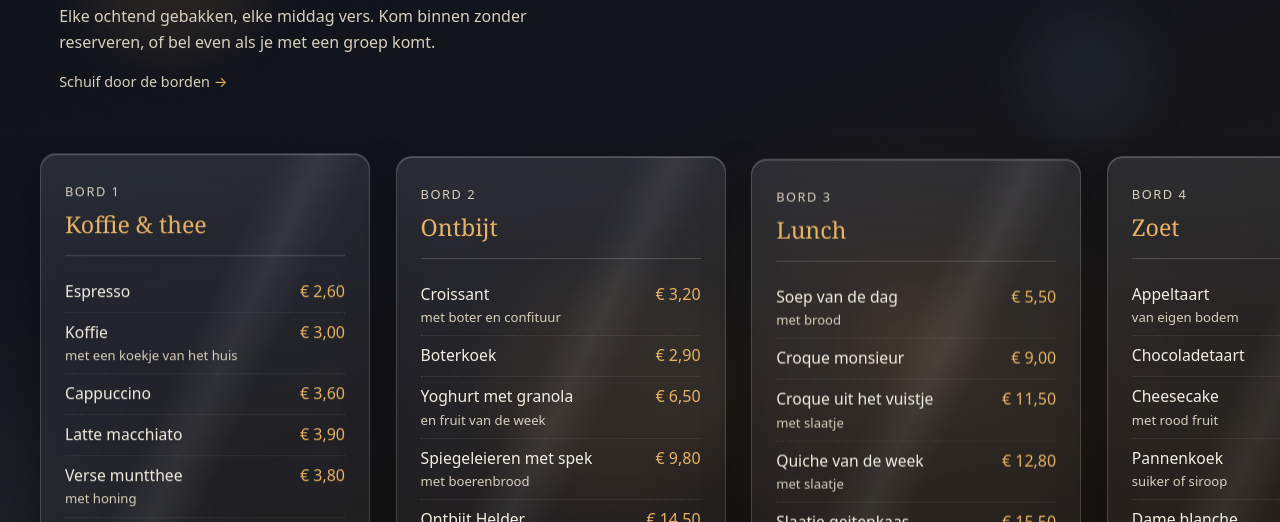
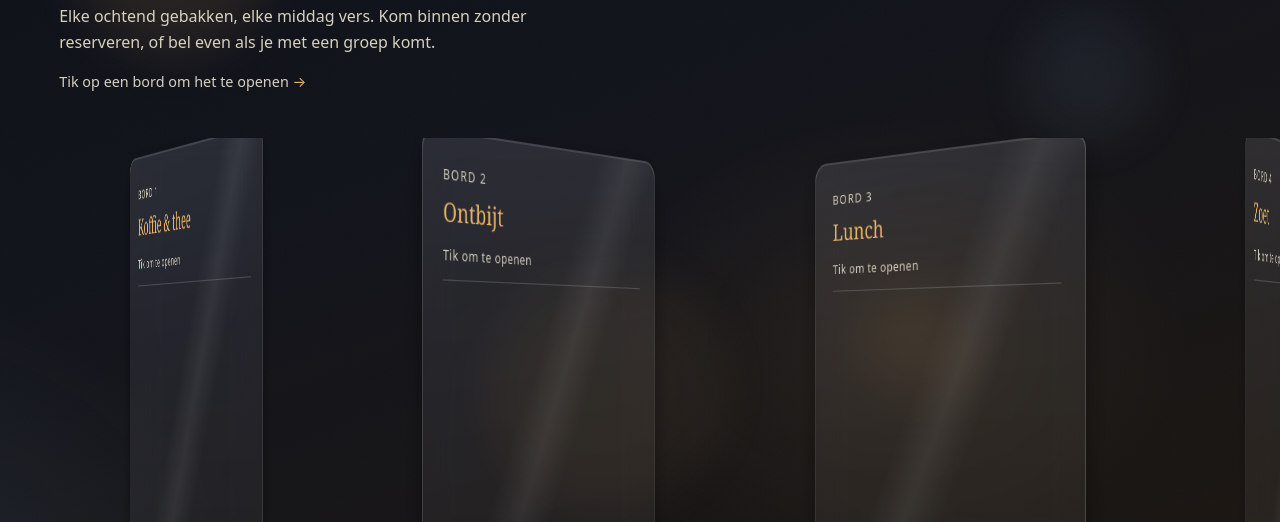
Before and after one commit to timmersdavy/demo-glasmenu, a plain HTML site: page index.html in a window 1280 px wide. Shown: the part 262-784 px from the top of the page. Drawn offline with Linux system fonts and the light colour scheme.

Commit message:
Glasmenu v2: borden kantelen open bij tik, menu licht pas op als het glas vlak staat
Co-Authored-By: Claude Sonnet 5.5 <noreply@anthropic.com>
Claude-Session: https://claude.ai/code/session_01DBLhUSRkYvxNXSd8zxpEwr

```diff
--- a/assets/menu.js
+++ b/assets/menu.js
@@ -1,11 +1,34 @@
-// Panelen rustig laten binnenschuiven. Zonder JS staat alles gewoon zichtbaar.
+// Borden blijven dicht tot je erop tikt of klikt. Zonder JS staat alles gewoon open en leesbaar.
 (function(){
   if (matchMedia('(prefers-reduced-motion: reduce)').matches) return;
   document.body.classList.add('js');
-  var zien = new IntersectionObserver(function(entries){
-    entries.forEach(function(e){
-      if (e.isIntersecting){ e.target.classList.add('in'); zien.unobserve(e.target); }
+
+  function open(paneel){
+    if (paneel.classList.contains('in')) return;
+    paneel.classList.add('in');
+    paneel.setAttribute('aria-expanded', 'true');
+  }
+
+  document.querySelectorAll('.paneel').forEach(function(paneel){
+    // Het praktische bord (uren, belknop) staat altijd open.
+    if (paneel.id === 'praktisch'){ paneel.classList.add('in'); return; }
+    paneel.setAttribute('role', 'button');
+    paneel.setAttribute('tabindex', '0');
+    paneel.setAttribute('aria-expanded', 'false');
+    paneel.addEventListener('click', function(){ open(paneel); });
+    paneel.addEventListener('keydown', function(e){
+      if (e.key === 'Enter' || e.key === ' '){
+        e.preventDefault();
+        open(paneel);
+      }
     });
-  }, {threshold:.25});
-  document.querySelectorAll('.paneel').forEach(function(p){ zien.observe(p); });
+  });
+
+  // Een link in het menu (bv. Koffie bovenaan) opent het bord waar je naartoe springt.
+  document.querySelectorAll('nav a').forEach(function(a){
+    a.addEventListener('click', function(){
+      var doel = document.querySelector(a.getAttribute('href'));
+      if (doel && doel.classList.contains('paneel')) open(doel);
+    });
+  });
 })();
--- a/assets/stijl.css
+++ b/assets/stijl.css
@@ -124,24 +124,39 @@ nav a:hover{color:var(--inkt);background:rgba(255,255,255,.07)}
 }
 .knop:hover{filter:brightness(1.07)}
 
-/* zacht zweven, per paneel ander ritme */
+/* ===== het glas beweegt ===== */
+/* Rail krijgt diepte: de borden staan schuin, als ruiten in een rij. */
+.rail{perspective:1500px;perspective-origin:50% 35%}
+.paneel{transform-style:preserve-3d}
 @media (prefers-reduced-motion:no-preference){
+  /* zacht zweven via 'translate', zodat transform vrij blijft voor het kantelen */
   .paneel{animation:zweef 9s ease-in-out infinite}
   .paneel:nth-child(2n){animation-duration:11s;animation-delay:-3s}
   .paneel:nth-child(3n){animation-duration:13s;animation-delay:-6s}
-  @keyframes zweef{0%,100%{transform:translateY(0)}50%{transform:translateY(-7px)}}
-  /* binnenschuiven bij scroll (enkel met JS actief). Geen opacity op het paneel
-     zelf: dat geeft renderglitches in combinatie met backdrop-filter. */
-  .js .paneel{translate:0 30px;transition:translate .7s ease}
-  .js .paneel.in{translate:0 0}
-  .js .item{opacity:0;transition:opacity .5s ease}
-  .js .paneel.in .item{opacity:1}
-  .js .paneel.in .item:nth-child(2){transition-delay:.08s}
-  .js .paneel.in .item:nth-child(3){transition-delay:.16s}
-  .js .paneel.in .item:nth-child(4){transition-delay:.24s}
-  .js .paneel.in .item:nth-child(5){transition-delay:.32s}
-  .js .paneel.in .item:nth-child(6){transition-delay:.4s}
-  .js .paneel.in .item:nth-child(7){transition-delay:.48s}
+  @keyframes zweef{0%,100%{translate:0 0}50%{translate:0 -7px}}
+
+  /* dicht: schuin gekanteld, wazig, tekst uit. Pas na een tik gaat het open. */
+  .js .paneel:not(#praktisch){
+    cursor:pointer;
+    transform-origin:left center;
+    transform:rotateY(-52deg) translateZ(-90px);
+    transition:transform .95s cubic-bezier(.2,.8,.2,1), box-shadow .6s ease, background .6s ease;
+    box-shadow:0 10px 30px rgba(0,0,0,.4), inset 0 1px 0 rgba(255,255,255,.12);
+  }
+  .js .paneel:not(#praktisch):nth-child(2n){transform-origin:right center;transform:rotateY(52deg) translateZ(-90px)}
+  .js .paneel:not(#praktisch):not(.in):hover{transform:rotateY(-44deg) translateZ(-70px)}
+  .js .paneel:not(#praktisch):nth-child(2n):not(.in):hover{transform:rotateY(44deg) translateZ(-70px)}
+  .js .paneel.in:not(#a):not(#b),.js #praktisch{transform:none}
+  .js .paneel:not(.in) .glas-inhoud{opacity:0;filter:blur(6px);transform:translateY(6px)}
+  .js .glas-inhoud{transition:opacity .7s ease, filter .7s ease, transform .7s ease}
+  /* het scherm 'gaat aan' pas als het glas vlak staat */
+  .js .paneel.in .glas-inhoud{opacity:1;filter:none;transform:none;transition-delay:.55s}
+  .js .paneel.in{box-shadow:0 18px 45px rgba(0,0,0,.35), 0 0 60px rgba(233,179,101,.10), inset 0 1px 0 rgba(255,255,255,.22)}
+  .js .paneel:not(.in):not(#praktisch) h2::after{content:"Tik om te openen";display:block;font-family:var(--tekst);font-size:.82rem;color:var(--inkt-zacht);margin-top:.5rem;letter-spacing:.04em}
+  .js .paneel:not(.in):not(#praktisch):focus-visible{outline:2px solid var(--accent)}
+  /* het open paneel blijft niet meer zweven, zodat je rustig kan lezen */
+  .js .paneel.in{animation:none}
+  .js .item{opacity:1}
 }
 
 /* ===== mobiel: wand wordt stapel ===== */
@@ -149,6 +164,9 @@ nav a:hover{color:var(--inkt);background:rgba(255,255,255,.07)}
   .rail{display:block;overflow:visible;padding:0 1.1rem 1rem}
   .paneel{margin:0 0 1.4rem}
   .paneel{animation:none}
+  .rail{perspective:1000px}
+  .js .paneel:not(#praktisch),.js .paneel:not(#praktisch):nth-child(2n){transform-origin:center top;transform:rotateX(-40deg) translateZ(-40px)}
+  .js .paneel.in:not(#a):not(#b),.js #praktisch{transform:none}
 }
 
 footer{
--- a/index.html
+++ b/index.html
@@ -61,14 +61,14 @@
     <!-- PAS AAN: naam en intro van de zaak -->
     <h1>De kaart van <em>Helder</em>, vers van vandaag</h1>
     <p>Elke ochtend gebakken, elke middag vers. Kom binnen zonder reserveren, of bel even als je met een groep komt.</p>
-    <p class="hint" aria-hidden="true">Schuif door de borden</p>
+    <p class="hint" aria-hidden="true">Tik op een bord om het te openen</p>
   </section>
 
   <section class="wand" id="menu" aria-label="Menukaart">
     <div class="rail">
 
       <article class="paneel" id="koffie">
-        <h2><small>Bord 1</small>Koffie &amp; thee</h2>
+        <h2><small>Bord 1</small>Koffie &amp; thee</h2><div class="glas-inhoud">
         <!-- PAS AAN: items en prijzen -->
         <div class="item"><p class="n">Espresso</p><p class="p">€ 2,60</p></div>
         <div class="item"><p class="n">Koffie <span>met een koekje van het huis</span></p><p class="p">€ 3,00</p></div>
@@ -76,40 +76,40 @@
         <div class="item"><p class="n">Latte macchiato</p><p class="p">€ 3,90</p></div>
         <div class="item"><p class="n">Verse muntthee <span>met honing</span></p><p class="p">€ 3,80</p></div>
         <div class="item"><p class="n">Warme chocomelk <span>met slagroom +€ 0,50</span></p><p class="p">€ 3,70</p></div>
-      </article>
+      </div></article>
 
       <article class="paneel" id="ontbijt">
-        <h2><small>Bord 2</small>Ontbijt</h2>
+        <h2><small>Bord 2</small>Ontbijt</h2><div class="glas-inhoud">
         <div class="item"><p class="n">Croissant <span>met boter en confituur</span></p><p class="p">€ 3,20</p></div>
         <div class="item"><p class="n">Boterkoek</p><p class="p">€ 2,90</p></div>
         <div class="item"><p class="n">Yoghurt met granola <span>en fruit van de week</span></p><p class="p">€ 6,50</p></div>
         <div class="item"><p class="n">Spiegeleieren met spek <span>met boerenbrood</span></p><p class="p">€ 9,80</p></div>
         <div class="item"><p class="n">Ontbijt Helder <span>koffie, pistolets, ei, zoet en hartig</span></p><p class="p">€ 14,50</p></div>
         <p class="voetje">Ontbijt serveren we tot 11u.</p>
-      </article>
+      </div></article>
 
       <article class="paneel" id="lunch">
-        <h2><small>Bord 3</small>Lunch</h2>
+        <h2><small>Bord 3</small>Lunch</h2><div class="glas-inhoud">
         <div class="item"><p class="n">Soep van de dag <span>met brood</span></p><p class="p">€ 5,50</p></div>
         <div class="item"><p class="n">Croque monsieur</p><p class="p">€ 9,00</p></div>
         <div class="item"><p class="n">Croque uit het vuistje <span>met slaatje</span></p><p class="p">€ 11,50</p></div>
         <div class="item"><p class="n">Quiche van de week <span>met slaatje</span></p><p class="p">€ 12,80</p></div>
         <div class="item"><p class="n">Slaatje geitenkaas <span>met honing en noten</span></p><p class="p">€ 15,50</p></div>
         <div class="item"><p class="n">Vol-au-vent <span>met frietjes</span></p><p class="p">€ 17,90</p></div>
-      </article>
+      </div></article>
 
       <article class="paneel" id="zoet">
-        <h2><small>Bord 4</small>Zoet</h2>
+        <h2><small>Bord 4</small>Zoet</h2><div class="glas-inhoud">
         <div class="item"><p class="n">Appeltaart <span>van eigen bodem</span></p><p class="p">€ 4,80</p></div>
         <div class="item"><p class="n">Chocoladetaart</p><p class="p">€ 5,20</p></div>
         <div class="item"><p class="n">Cheesecake <span>met rood fruit</span></p><p class="p">€ 5,50</p></div>
         <div class="item"><p class="n">Pannenkoek <span>suiker of siroop</span></p><p class="p">€ 4,50</p></div>
         <div class="item"><p class="n">Dame blanche</p><p class="p">€ 7,50</p></div>
         <p class="voetje">Taart op = op. Vraag naar wat er vandaag in de toog staat.</p>
-      </article>
+      </div></article>
 
       <article class="paneel" id="praktisch">
-        <h2><small>Bord 5</small>Praktisch</h2>
+        <h2><small>Bord 5</small>Praktisch</h2><div class="glas-inhoud">
         <!-- PAS AAN: adres, uren, telefoon -->
         <address>Dorpsstraat 1, 3945 Tessenderlo-Ham</address>
         <table class="uren">
@@ -120,7 +120,7 @@
         </table>
         <p>De zaak is vlot toegankelijk met rolstoel en kinderwagen.</p>
         <a class="knop" href="tel:+3211123456">Bel 011 12 34 56</a>
-      </article>
+      </div></article>
 
     </div>
   </section>
```
